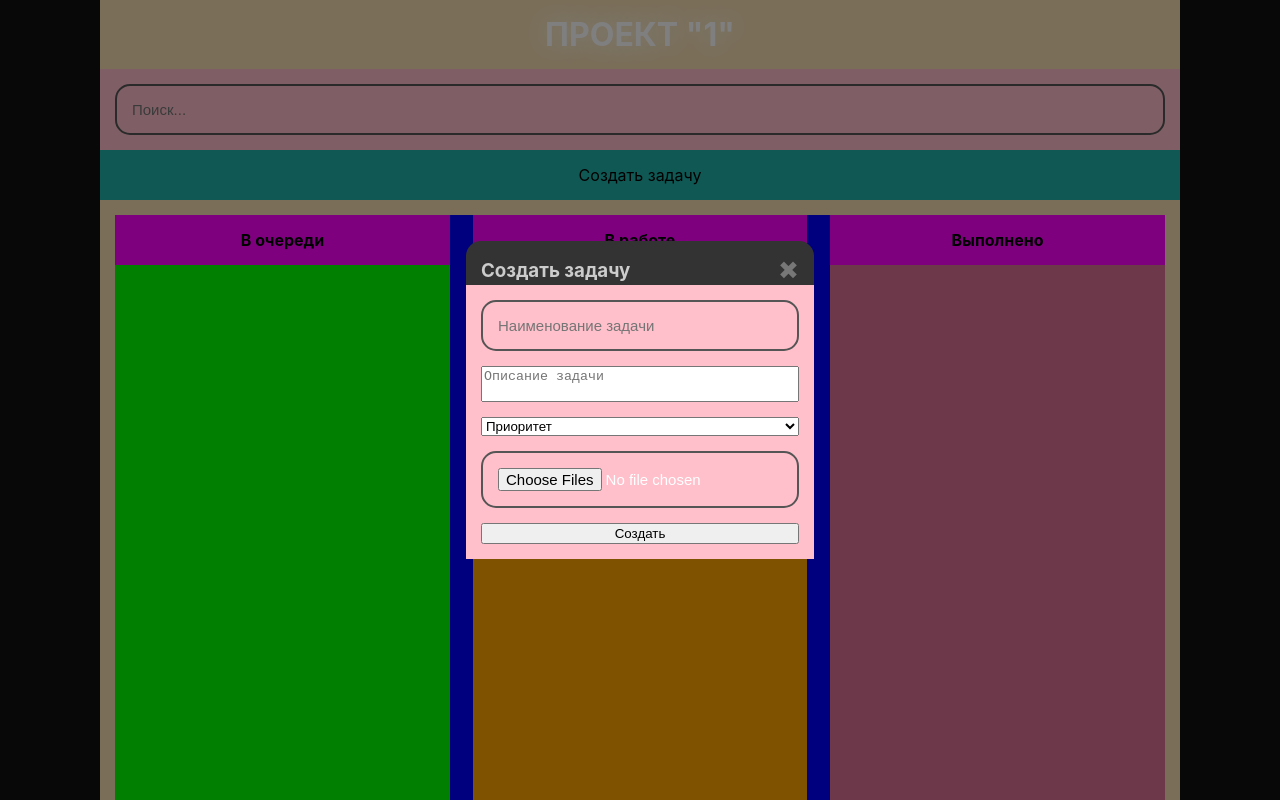
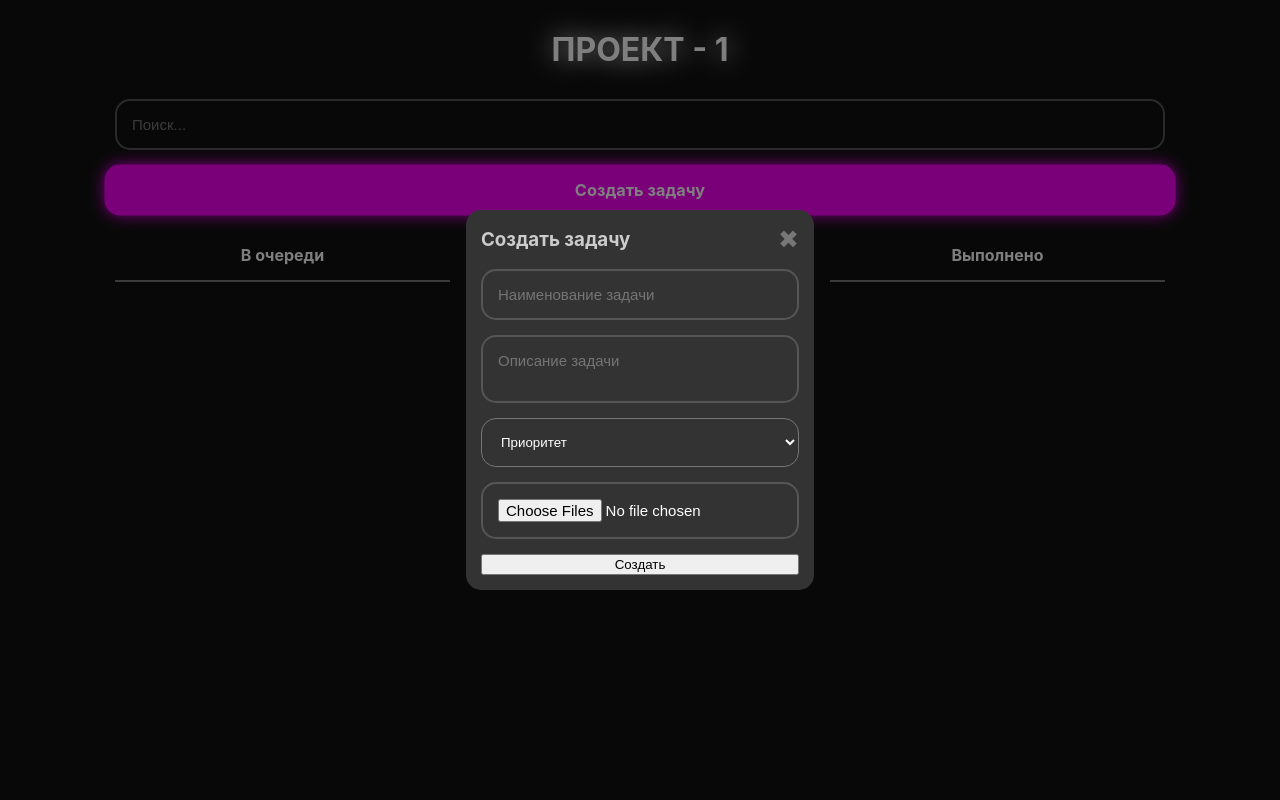
Before and after one commit to NikolasEagle/spa-todo, a React (Create React App) app: page /1/1 in a window 1280 px wide. Both pictures are taken after a click on the element "Создать задачу". Shown: the top 800 px of the page. Built offline with nearby package versions, Linux system fonts and the light colour scheme.

Commit message:
Добавление стилей

```diff
--- a/src/components/CreateTaskCard/CreateTaskCard.module.scss
+++ b/src/components/CreateTaskCard/CreateTaskCard.module.scss
@@ -9,6 +9,25 @@
 
   background: lightseagreen;
 
+  border-radius: 15px;
+
   padding: 15px;
-  width: calc(100% - 15px * 2);
+  width: calc(100% - 15px * 4);
+  background: rgb(245, 1, 245);
+
+  color: #ffffff;
+
+  font-weight: bold;
+
+  border-radius: 15px;
+
+  padding: 15px;
+
+  transition: 0.5s;
+
+  &:hover,
+  &:focus {
+    transform: scale(1.02);
+    box-shadow: 0 0 15px rgb(245, 1, 245);
+  }
 }
--- a/src/components/CreateTaskForm/CreateTaskForm.module.scss
+++ b/src/components/CreateTaskForm/CreateTaskForm.module.scss
@@ -8,10 +8,4 @@
   flex-direction: column;
 
   gap: 15px;
-
-  background: pink;
-
-  textarea {
-    resize: none;
-  }
 }
--- a/src/components/Main/Main.module.scss
+++ b/src/components/Main/Main.module.scss
@@ -14,9 +14,7 @@
   padding: 15px;
 
   .tasks {
-    background: blue;
     width: calc(100%);
-    height: 100vh;
     display: flex;
     flex-direction: row;
     flex-wrap: wrap;
@@ -28,18 +26,12 @@
 
     .queue {
       width: calc(100% / 3 - 15px);
-
-      background: lime;
     }
     .development {
       width: calc(100% / 3 - 15px);
-
-      background: orange;
     }
     .done {
       width: calc(100% / 3 - 15px);
-
-      background: palevioletred;
     }
 
     .queue,
@@ -48,11 +40,12 @@
       display: flex;
       flex-direction: column;
       gap: 15px;
+      color: #ffffff;
       .header_column {
         margin: 0;
         text-align: center;
         padding: 15px;
-        background: fuchsia;
+        border-bottom: 2px solid #777;
       }
     }
   }
--- a/src/components/ProjectCard/ProjectCard.module.scss
+++ b/src/components/ProjectCard/ProjectCard.module.scss
@@ -69,14 +69,17 @@
 
       display: flex;
 
+      align-items: center;
+
       gap: 5px;
 
       h3 {
-        margin: 0;
+        margin: 0px;
+        padding: 15px 0;
         word-break: break-all;
         color: #ccc;
 
-        font-size: 28px;
+        font-size: 20px;
 
         span {
           color: #ffffff;
--- a/src/components/Search/Search.module.scss
+++ b/src/components/Search/Search.module.scss
@@ -3,5 +3,4 @@
   padding: 15px;
   display: flex;
   flex-direction: column;
-  background: pink;
 }
--- a/src/index.scss
+++ b/src/index.scss
@@ -1,14 +1,14 @@
 body {
   margin: 0;
   background: #111;
-  font-family: -apple-system, BlinkMacSystemFont, "Segoe UI", "Roboto", "Oxygen",
-    "Ubuntu", "Cantarell", "Fira Sans", "Droid Sans", "Helvetica Neue",
-    sans-serif;
+  font-family: -apple-system, BlinkMacSystemFont, "Roboto", "Oxygen", "Ubuntu",
+    "Cantarell", "Fira Sans", "Droid Sans", "Helvetica Neue", sans-serif;
   -webkit-font-smoothing: antialiased;
   -moz-osx-font-smoothing: grayscale;
 }
 
-input {
+input,
+textarea {
   padding: 15px;
   border-radius: 15px;
   background: none;
@@ -17,6 +17,7 @@ input {
   font-size: 15px;
   border: solid #555 2px;
   transition: 0.5s;
+  font-family: Arial, Helvetica, sans-serif;
   &:focus,
   &:hover {
     transform: scale(1.02);
@@ -24,8 +25,19 @@ input {
   }
 }
 
+select {
+  padding: 15px 50px 15px 15px;
+  border-radius: 15px;
+  background: none;
+  color: #fff;
+  outline: none;
+  cursor: pointer;
+}
+
 #root {
   display: flex;
+
+  padding-top: 15px;
 
   flex-direction: column;
 
--- a/src/routes/TasksPage.js
+++ b/src/routes/TasksPage.js
@@ -155,7 +155,7 @@ export default function TasksPage() {
       }}
     >
       <div className={styles.TasksPage}>
-        <Header title={`Проект "${projectName}"`} />
+        <Header title={`Проект - ${projectName}`} />
         <Search />
         <CreateTaskCard />
         <Main
--- a/src/routes/TasksPage.module.scss
+++ b/src/routes/TasksPage.module.scss
@@ -8,7 +8,6 @@
   align-items: center;
 
   height: 100vh;
-  background: wheat;
 
   @media (max-width: 575px) {
     width: 100%;
```
